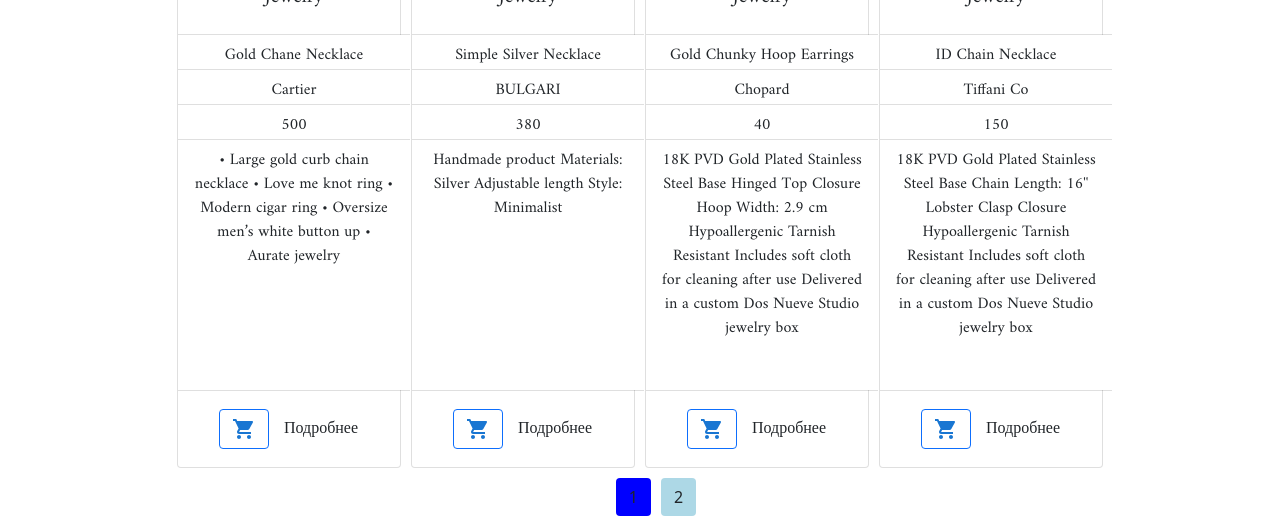
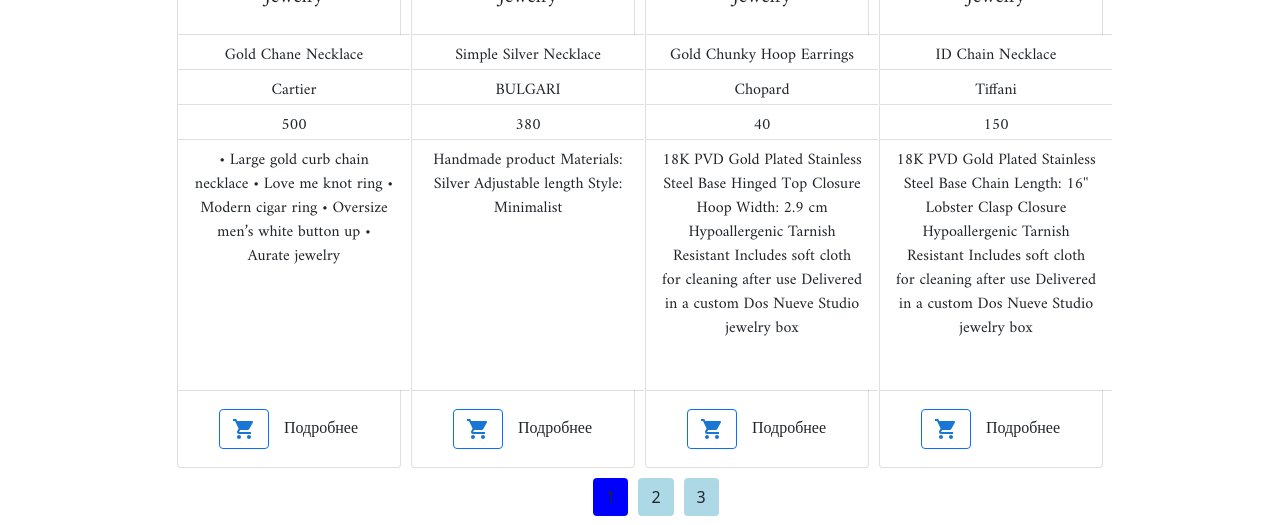
Before and after one commit to AbdullaevN/shop, a React (Create React App) app: page /created in a window 1280 px wide. Shown: the part 427-952 px from the top of the page. Built offline with nearby package versions, Linux system fonts and the light colour scheme; no server answers; data requests are answered from the project's data file; a web font is replaced by a local one.

Commit message:
fixed bags

```diff
--- a/db.json
+++ b/db.json
@@ -16,7 +16,6 @@
       "details": "• Large gold curb chain necklace • Love me knot ring • Modern cigar ring • Oversize men’s white button up • Aurate jewelry",
       "image": "https://i.pinimg.com/750x/2c/ff/73/2cff73c61e6617942d119ba14bba365f.jpg",
       "id": 15,
-
       "brand": "Cartier"
     },
     {
@@ -37,7 +36,7 @@
     },
     {
       "name": "ID Chain Necklace",
-      "brand": "Tiffani  Co",
+      "brand": "Tiffani",
       "price": "150",
       "details": "18K PVD Gold Plated Stainless Steel Base Chain Length: 16'' Lobster Clasp Closure Hypoallergenic Tarnish Resistant Includes soft cloth for cleaning after use Delivered in a custom Dos Nueve Studio jewelry box",
       "image": "https://cdn.shopify.com/s/files/1/0529/0518/1374/products/IMG_3116_720x.jpg?v=1620161227",
@@ -58,6 +57,56 @@
       "details": "4K Gold Fill",
       "image": "https://cdn.shopify.com/s/files/1/1734/4153/products/4T1A7371_1_1400x1400.jpg?v=1599757855",
       "id": 20
+    },
+    {
+      "name": "Good As Gold Earrings",
+      "brand": "Cartier",
+      "price": 100,
+      "details": "14K gold plated hanging earrings",
+      "image": "https://i.pinimg.com/564x/5b/08/09/5b08099b6b0177aa58c46e1a6c859a7b.jpg",
+      "id": 21
+    },
+    {
+      "name": "V-Necklace - Vida",
+      "brand": "DAMIANI",
+      "price": 100,
+      "details": " 14K Gold  Components  Cubic Zirconia, 14K Gold on Recycled Sterling Silver  Length  380mm - 15\", 50mm - 2\"",
+      "image": "https://cdn.shopify.com/s/files/1/2579/7674/products/AnaLuisaJewelryNecklacesPendantNecklacesV-NecklaceVidaSterlingSilver.jpg?v=1633974584",
+      "id": 22
+    },
+    {
+      "name": " Link Dainty Chain Bracelet",
+      "brand": "Bucelatti",
+      "price": 280,
+      "details": "Gold Filled, Sterling Silver",
+      "image": "https://i.pinimg.com/564x/c0/55/b6/c055b64fc0bb0aca8d66db7e2e7f9815.jpg",
+      "id": 23
+    },
+    {
+      "name": " THIN CURB CHAIN NECKLACE",
+      "brand": "an Cleef Arpels",
+      "price": 320,
+      "details": "925k sterling silver, 14k gold filled,  Rose Gold",
+      "image": "https://cdn.shopify.com/s/files/1/0063/0036/8999/products/WhatsApp_Image_2020-02-05_at_20.10.07_1000x1000.jpg?v=1585078767",
+      "id": 24
+    },
+    {
+      "name": " Yuri Necklace",
+      "brand": "Tiffani  Co",
+      "price": 130,
+      "details": "Materials: 18k gold plated sterling silver, cubic zirconia stone Measurements: 15.5“/394 in length, plus 1.5\"/38mm extension chain, charm 0.8\"/20mm in length, 0.2\"/5mm in width",
+      "image":
+
+"https://cdn.shopify.com/s/files/1/1782/4093/products/tyganecklace_900x.jpg?v=1630586935",
+      "id": 25
+    },
+    {
+      "name": "tiniest initial necklace",
+      "brand": "GUCCI",
+      "price": 195,
+      "details": "Our best selling layering necklace. A sweet and subtle way to honor yourself, your lover, your best friend, your baby, or your fur baby.",
+      "image": "https://cdn.shopify.com/s/files/1/0358/5309/products/IMG_0558.jpg?v=1616092643",
+      "id": 26
     }
   ]
 }
--- a/src/Pages/CatalogPage.jsx
+++ b/src/Pages/CatalogPage.jsx
@@ -29,7 +29,7 @@
           <h2>Loading...</h2>
         )}{" "}
       </div>
-      <Pagination />
+      <Pagination/>
     </>
   );
 };
--- a/src/components/Filter/FilterBar.js
+++ b/src/components/Filter/FilterBar.js
@@ -8,12 +8,13 @@
 import { mainContext } from "../../contexts/MainContext";
 
 const FilterBar = () => {
-  const { getProducts } = useContext(mainContext);
+  const { getProducts,resetCurrentPage } = useContext(mainContext);
   const history = useHistory();
   const [brandValue, setBrandValue] = useState("");
 
   let object = new URLSearchParams(window.location.search);
   function filterProduct(key, value) {
+    resetCurrentPage()
     object.set(key, value);
     history.push(`${window.location.pathname}?${object.toString()}`);
     getProducts();
--- a/src/components/Pagination/Pagination.jsx
+++ b/src/components/Pagination/Pagination.jsx
@@ -3,11 +3,12 @@
 import { Button } from "react-bootstrap";
 
 const Pagination = () => {
-  const { totalPosts, postsPerPage, handlePage, currentPage } =
+  const { totalPosts, postsPerPage, handlePage, currentPage,getProducts } =
     React.useContext(mainContext);
   const pageNumbers = [];
   for (let i = 1; i <= Math.ceil(totalPosts / postsPerPage); i++) {
     pageNumbers.push(i);
+    // getProducts()
   }
 
   // const pageNumbers = [1];
@@ -50,6 +51,7 @@
                 }}
                 variant="contained"
                 onClick={() => handlePage(item)}
+                // onChange={ getProducts()}
               >
                 {item}
               </Button>
--- a/src/contexts/MainContext.js
+++ b/src/contexts/MainContext.js
@@ -308,6 +308,7 @@
         checkPhoneInCart,
         getCart,
         changeCountPhone,
+        resetCurrentPage,
 
         //
 
```
